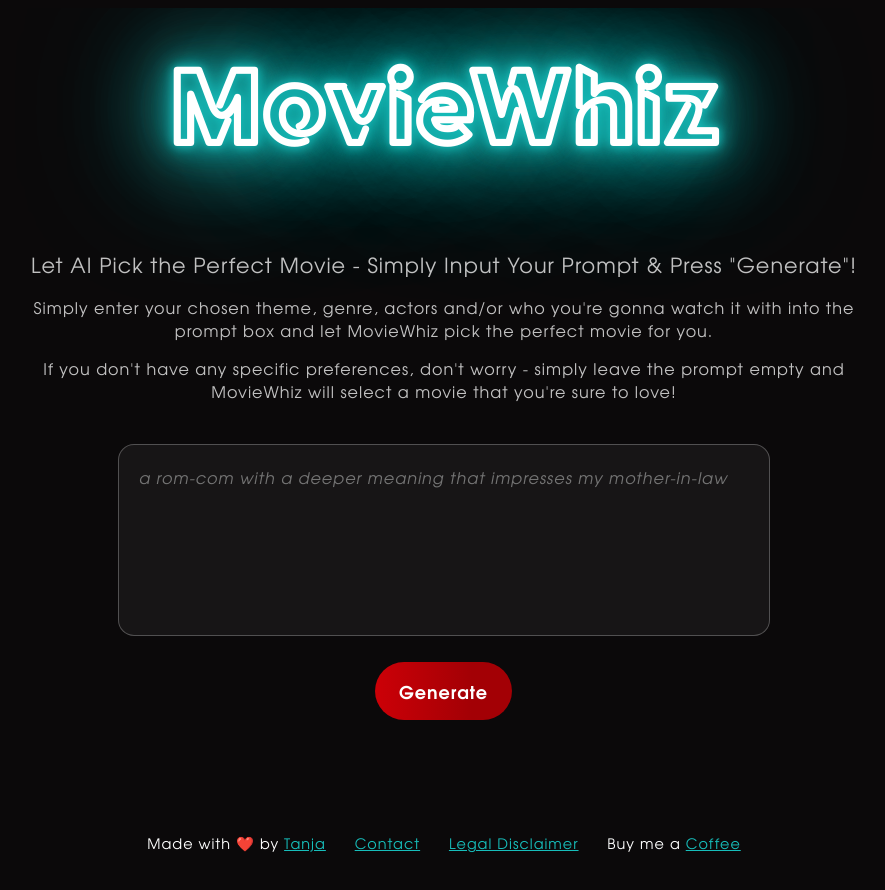
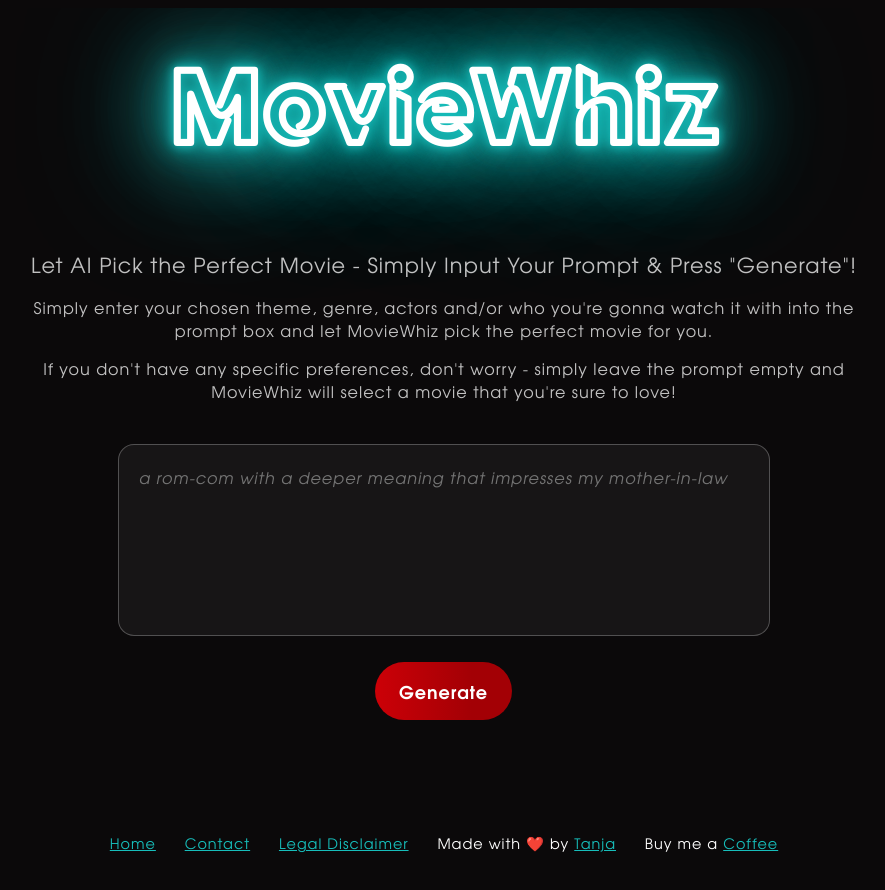
Before and after one commit to Sunkio/moviewhiz, a Next.js app: page / in a window 1280 px wide. Shown: the top 890 px of the page, without its empty margins (196-1081 px from the left). Built offline with nearby package versions, Linux system fonts and the light colour scheme.

Commit message:
add Home link, improve link styling

```diff
--- a/components/Footer.js
+++ b/components/Footer.js
@@ -3,15 +3,17 @@ import Link from "next/link";
 function Footer() {
   return (
     <footer className="footer">
+
+      <p><Link className="footer-link " href="/">Home</Link></p>
+      <p><Link className="footer-link" href="/contact">Contact</Link></p>
+      <p><Link className="footer-link" href="/legal">Legal Disclaimer</Link></p>
       <p className="footer-text">
         Made with ❤️ by{' '}
         <a
           className="footer-link"
           href="https://find.tanjaschmidt.com" target="_blank">
           Tanja</a>
-        </p>
-      <p><Link className="footer-link" href="/contact">Contact</Link></p>
-      <p><a className="footer-link" href="">Legal Disclaimer</a></p>
+      </p>
       <p className="" id="last">Buy me a <a className="footer-link" href="https://www.buymeacoffee.com/tanjaS" target="_blank">Coffee</a></p>
     </footer>
     );
--- a/pages/styles.css
+++ b/pages/styles.css
@@ -90,6 +90,10 @@ body {
 .header-link:hover {
     text-decoration: underline;
     color: var(--black);
+}
+
+.header-link:active {
+    color: var(--orange);
 }
 
 .header {
@@ -413,7 +417,6 @@ textarea {
     text-align: center;
     margin-top: 2.5em;
     display: inline;
-
 }
 
 .footer p {
@@ -427,6 +430,15 @@ textarea {
 .footer-link {
     color: var(--blue);
     display: inline;
+    transition: all .2s ease-in-out;
+}
+
+.footer-link:hover {
+    color: var(--white);
+}
+
+.footer-link:active {
+    color: var(--orange);
 }
 
 /* Contact */
```
